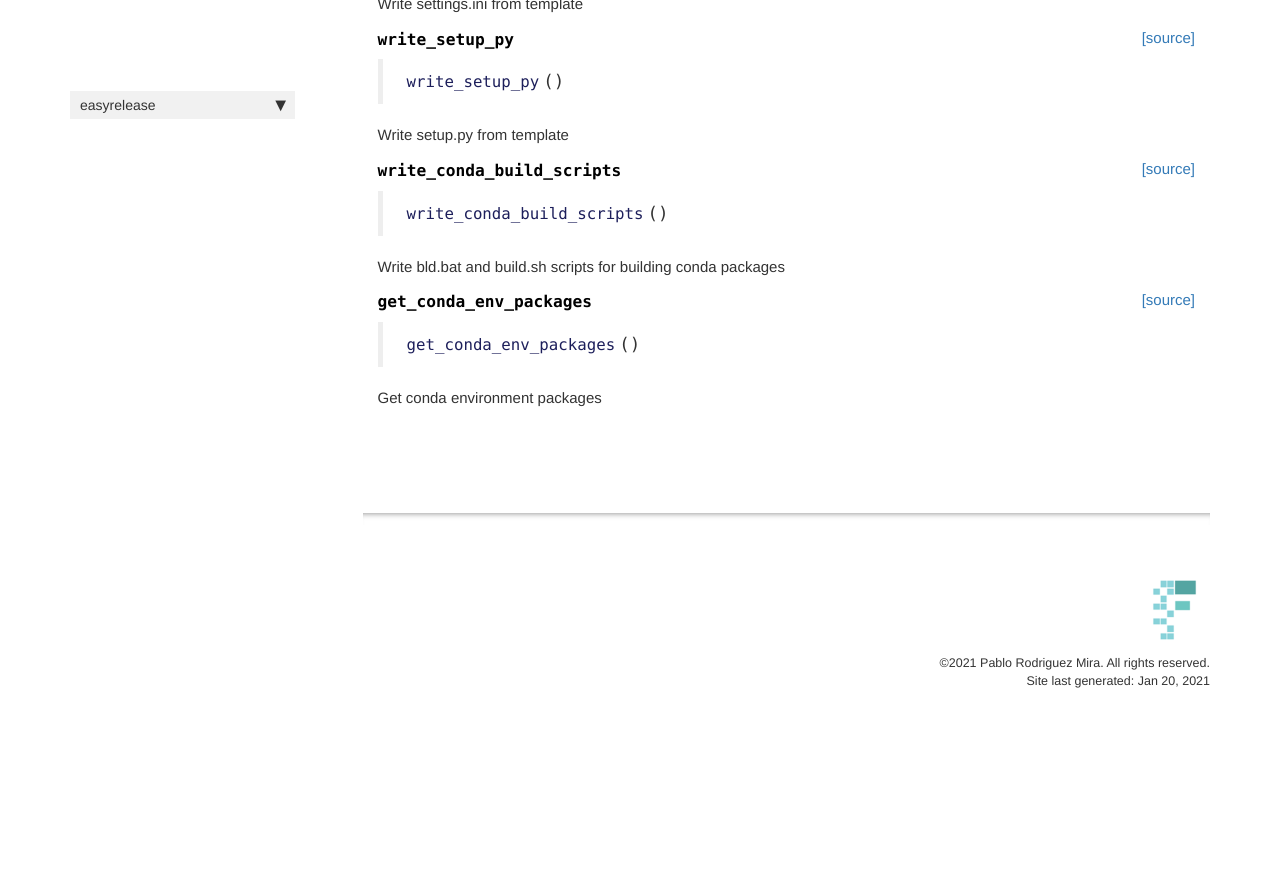
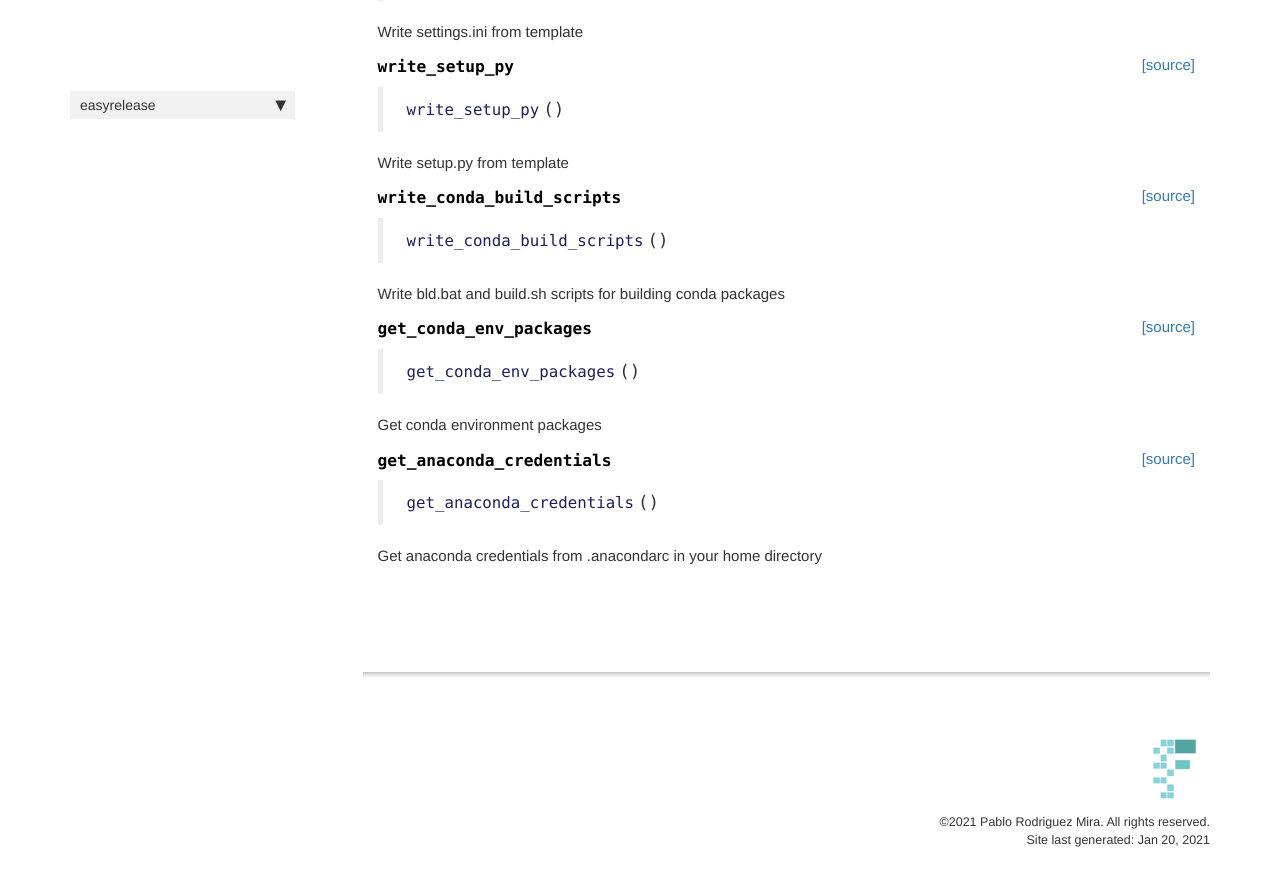
Before and after one commit to PabloRMira/easyrelease, a Jekyll site: the page built from docs/utils.html, in a window 1280 px wide and 900 px high, scrolled down 1626 px. Shown: the top 886 px of the window. Built offline with Jekyll 4.4.1, drawn with Linux system fonts in a browser that asks for light colours; nearby versions of some CDN libraries; comment, search, counter and statistics services are not loaded; before the commit the page ends 2367 px from its top, so only the background shows below that; some of the changed text lies outside the part shown.

Commit message:
add functions to retrieve anaconda credentials

```diff
--- a/docs/conda.html
+++ b/docs/conda.html
@@ -47,7 +47,7 @@
 
 
 <div class="output_markdown rendered_html output_subarea ">
-<h4 id="read_meta_template" class="doc_header"><code>read_meta_template</code><a href="https://github.com/PabloRMira/easyrelease/tree/main/easyrelease/conda.py#L11" class="source_link" style="float:right">[source]</a></h4><blockquote><p><code>read_meta_template</code>()</p>
+<h4 id="read_meta_template" class="doc_header"><code>read_meta_template</code><a href="https://github.com/PabloRMira/easyrelease/tree/main/easyrelease/conda.py#L17" class="source_link" style="float:right">[source]</a></h4><blockquote><p><code>read_meta_template</code>()</p>
 </blockquote>
 <p>Read meta.yaml template</p>
 
@@ -79,7 +79,7 @@
 
 
 <div class="output_markdown rendered_html output_subarea ">
-<h4 id="update_meta_yaml" class="doc_header"><code>update_meta_yaml</code><a href="https://github.com/PabloRMira/easyrelease/tree/main/easyrelease/conda.py#L17" class="source_link" style="float:right">[source]</a></h4><blockquote><p><code>update_meta_yaml</code>()</p>
+<h4 id="update_meta_yaml" class="doc_header"><code>update_meta_yaml</code><a href="https://github.com/PabloRMira/easyrelease/tree/main/easyrelease/conda.py#L23" class="source_link" style="float:right">[source]</a></h4><blockquote><p><code>update_meta_yaml</code>()</p>
 </blockquote>
 <p>Write / update meta.yaml for conda package building</p>
 
@@ -111,7 +111,7 @@
 
 
 <div class="output_markdown rendered_html output_subarea ">
-<h4 id="build_conda_package" class="doc_header"><code>build_conda_package</code><a href="https://github.com/PabloRMira/easyrelease/tree/main/easyrelease/conda.py#L37" class="source_link" style="float:right">[source]</a></h4><blockquote><p><code>build_conda_package</code>()</p>
+<h4 id="build_conda_package" class="doc_header"><code>build_conda_package</code><a href="https://github.com/PabloRMira/easyrelease/tree/main/easyrelease/conda.py#L43" class="source_link" style="float:right">[source]</a></h4><blockquote><p><code>build_conda_package</code>()</p>
 </blockquote>
 <p>Build conda package</p>
 
--- a/docs/utils.html
+++ b/docs/utils.html
@@ -47,7 +47,7 @@
 
 
 <div class="output_markdown rendered_html output_subarea ">
-<h4 id="check_git_dir" class="doc_header"><code>check_git_dir</code><a href="https://github.com/PabloRMira/easyrelease/tree/main/easyrelease/utils.py#L16" class="source_link" style="float:right">[source]</a></h4><blockquote><p><code>check_git_dir</code>()</p>
+<h4 id="check_git_dir" class="doc_header"><code>check_git_dir</code><a href="https://github.com/PabloRMira/easyrelease/tree/main/easyrelease/utils.py#L17" class="source_link" style="float:right">[source]</a></h4><blockquote><p><code>check_git_dir</code>()</p>
 </blockquote>
 <p>Check whether there is a .git directory in your current folder</p>
 
@@ -79,7 +79,7 @@
 
 
 <div class="output_markdown rendered_html output_subarea ">
-<h4 id="check_project_root" class="doc_header"><code>check_project_root</code><a href="https://github.com/PabloRMira/easyrelease/tree/main/easyrelease/utils.py#L21" class="source_link" style="float:right">[source]</a></h4><blockquote><p><code>check_project_root</code>(<strong><code>func</code></strong>)</p>
+<h4 id="check_project_root" class="doc_header"><code>check_project_root</code><a href="https://github.com/PabloRMira/easyrelease/tree/main/easyrelease/utils.py#L22" class="source_link" style="float:right">[source]</a></h4><blockquote><p><code>check_project_root</code>(<strong><code>func</code></strong>)</p>
 </blockquote>
 <p>Check that the user is on the project root directory by checking if there is a .git folder
 before running <code>func</code></p>
@@ -112,7 +112,7 @@
 
 
 <div class="output_markdown rendered_html output_subarea ">
-<h4 id="read_credentials" class="doc_header"><code>read_credentials</code><a href="https://github.com/PabloRMira/easyrelease/tree/main/easyrelease/utils.py#L34" class="source_link" style="float:right">[source]</a></h4><blockquote><p><code>read_credentials</code>(<strong><code>path</code></strong>)</p>
+<h4 id="read_credentials" class="doc_header"><code>read_credentials</code><a href="https://github.com/PabloRMira/easyrelease/tree/main/easyrelease/utils.py#L35" class="source_link" style="float:right">[source]</a></h4><blockquote><p><code>read_credentials</code>(<strong><code>path</code></strong>)</p>
 </blockquote>
 <p>Read credentials from <code>path</code></p>
 
@@ -170,7 +170,7 @@
 
 
 <div class="output_markdown rendered_html output_subarea ">
-<h4 id="get_config" class="doc_header"><code>get_config</code><a href="https://github.com/PabloRMira/easyrelease/tree/main/easyrelease/utils.py#L43" class="source_link" style="float:right">[source]</a></h4><blockquote><p><code>get_config</code>()</p>
+<h4 id="get_config" class="doc_header"><code>get_config</code><a href="https://github.com/PabloRMira/easyrelease/tree/main/easyrelease/utils.py#L44" class="source_link" style="float:right">[source]</a></h4><blockquote><p><code>get_config</code>()</p>
 </blockquote>
 <p>Get config from settings.ini</p>
 
@@ -202,7 +202,7 @@
 
 
 <div class="output_markdown rendered_html output_subarea ">
-<h4 id="get_template" class="doc_header"><code>get_template</code><a href="https://github.com/PabloRMira/easyrelease/tree/main/easyrelease/utils.py#L51" class="source_link" style="float:right">[source]</a></h4><blockquote><p><code>get_template</code>(<strong><code>name</code></strong>)</p>
+<h4 id="get_template" class="doc_header"><code>get_template</code><a href="https://github.com/PabloRMira/easyrelease/tree/main/easyrelease/utils.py#L52" class="source_link" style="float:right">[source]</a></h4><blockquote><p><code>get_template</code>(<strong><code>name</code></strong>)</p>
 </blockquote>
 <p>Get template with filename <code>name</code></p>
 
@@ -234,7 +234,7 @@
 
 
 <div class="output_markdown rendered_html output_subarea ">
-<h4 id="update_gitignore" class="doc_header"><code>update_gitignore</code><a href="https://github.com/PabloRMira/easyrelease/tree/main/easyrelease/utils.py#L57" class="source_link" style="float:right">[source]</a></h4><blockquote><p><code>update_gitignore</code>()</p>
+<h4 id="update_gitignore" class="doc_header"><code>update_gitignore</code><a href="https://github.com/PabloRMira/easyrelease/tree/main/easyrelease/utils.py#L58" class="source_link" style="float:right">[source]</a></h4><blockquote><p><code>update_gitignore</code>()</p>
 </blockquote>
 <p>Update .gitignore with stuff we do not want to track</p>
 
@@ -266,7 +266,7 @@
 
 
 <div class="output_markdown rendered_html output_subarea ">
-<h4 id="write_settings_ini" class="doc_header"><code>write_settings_ini</code><a href="https://github.com/PabloRMira/easyrelease/tree/main/easyrelease/utils.py#L79" class="source_link" style="float:right">[source]</a></h4><blockquote><p><code>write_settings_ini</code>(<strong><code>project_type</code></strong>)</p>
+<h4 id="write_settings_ini" class="doc_header"><code>write_settings_ini</code><a href="https://github.com/PabloRMira/easyrelease/tree/main/easyrelease/utils.py#L80" class="source_link" style="float:right">[source]</a></h4><blockquote><p><code>write_settings_ini</code>(<strong><code>project_type</code></strong>)</p>
 </blockquote>
 <p>Write settings.ini from template</p>
 
@@ -298,7 +298,7 @@
 
 
 <div class="output_markdown rendered_html output_subarea ">
-<h4 id="write_setup_py" class="doc_header"><code>write_setup_py</code><a href="https://github.com/PabloRMira/easyrelease/tree/main/easyrelease/utils.py#L92" class="source_link" style="float:right">[source]</a></h4><blockquote><p><code>write_setup_py</code>()</p>
+<h4 id="write_setup_py" class="doc_header"><code>write_setup_py</code><a href="https://github.com/PabloRMira/easyrelease/tree/main/easyrelease/utils.py#L93" class="source_link" style="float:right">[source]</a></h4><blockquote><p><code>write_setup_py</code>()</p>
 </blockquote>
 <p>Write setup.py from template</p>
 
@@ -330,7 +330,7 @@
 
 
 <div class="output_markdown rendered_html output_subarea ">
-<h4 id="write_conda_build_scripts" class="doc_header"><code>write_conda_build_scripts</code><a href="https://github.com/PabloRMira/easyrelease/tree/main/easyrelease/utils.py#L104" class="source_link" style="float:right">[source]</a></h4><blockquote><p><code>write_conda_build_scripts</code>()</p>
+<h4 id="write_conda_build_scripts" class="doc_header"><code>write_conda_build_scripts</code><a href="https://github.com/PabloRMira/easyrelease/tree/main/easyrelease/utils.py#L105" class="source_link" style="float:right">[source]</a></h4><blockquote><p><code>write_conda_build_scripts</code>()</p>
 </blockquote>
 <p>Write bld.bat and build.sh scripts for building conda packages</p>
 
@@ -362,7 +362,7 @@
 
 
 <div class="output_markdown rendered_html output_subarea ">
-<h4 id="get_conda_env_packages" class="doc_header"><code>get_conda_env_packages</code><a href="https://github.com/PabloRMira/easyrelease/tree/main/easyrelease/utils.py#L124" class="source_link" style="float:right">[source]</a></h4><blockquote><p><code>get_conda_env_packages</code>()</p>
+<h4 id="get_conda_env_packages" class="doc_header"><code>get_conda_env_packages</code><a href="https://github.com/PabloRMira/easyrelease/tree/main/easyrelease/utils.py#L125" class="source_link" style="float:right">[source]</a></h4><blockquote><p><code>get_conda_env_packages</code>()</p>
 </blockquote>
 <p>Get conda environment packages</p>
 
@@ -383,4 +383,36 @@
 </div>
     {% endraw %}
 
+    {% raw %}
+
+<div class="cell border-box-sizing code_cell rendered">
+
+<div class="output_wrapper">
+<div class="output">
+
+<div class="output_area">
+
+
+<div class="output_markdown rendered_html output_subarea ">
+<h4 id="get_anaconda_credentials" class="doc_header"><code>get_anaconda_credentials</code><a href="https://github.com/PabloRMira/easyrelease/tree/main/easyrelease/utils.py#L132" class="source_link" style="float:right">[source]</a></h4><blockquote><p><code>get_anaconda_credentials</code>()</p>
+</blockquote>
+<p>Get anaconda credentials from .anacondarc in your home directory</p>
+
 </div>
+
+</div>
+
+</div>
+</div>
+
+</div>
+    {% endraw %}
+
+    {% raw %}
+
+<div class="cell border-box-sizing code_cell rendered">
+
+</div>
+    {% endraw %}
+
+</div>
--- a/easyrelease/_nbdev.py
+++ b/easyrelease/_nbdev.py
@@ -27,7 +27,8 @@
          "write_settings_ini": "04_utils.ipynb",
          "write_setup_py": "04_utils.ipynb",
          "write_conda_build_scripts": "04_utils.ipynb",
-         "get_conda_env_packages": "04_utils.ipynb"}
+         "get_conda_env_packages": "04_utils.ipynb",
+         "get_anaconda_credentials": "04_utils.ipynb"}
 
 modules = ["gh.py",
            "conda.py",
```
Also changed, not shown: easyrelease/conda.py (+12 -2 lines), easyrelease/utils.py (+14 -1 lines), 2 other files.
